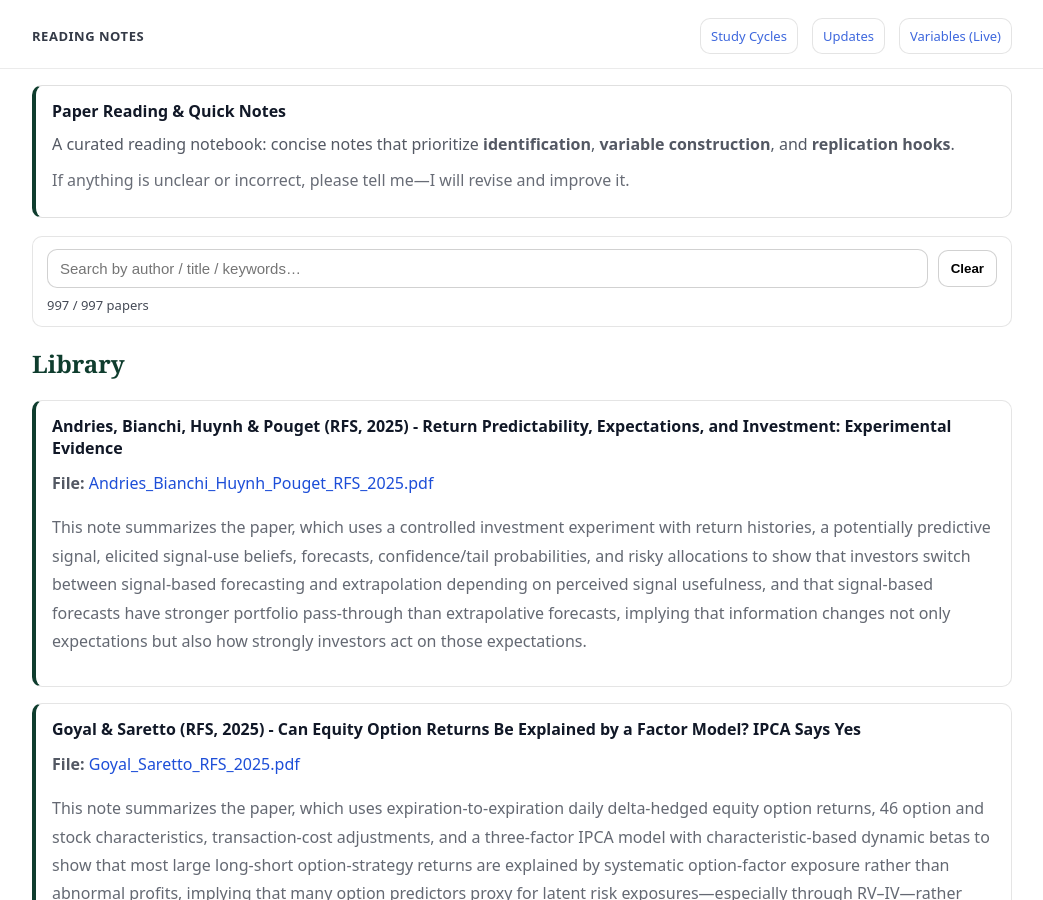
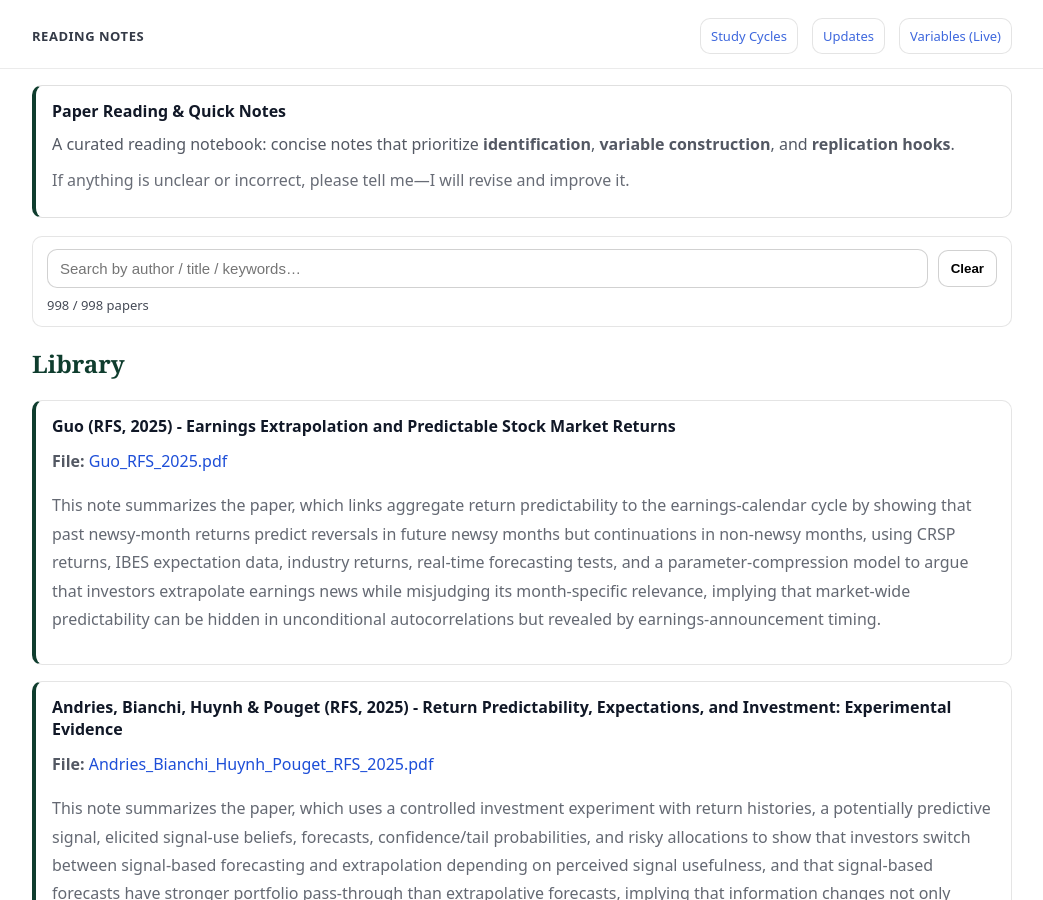
Before and after one commit to yaxinzn/study-archive, a Jekyll site: the page built from reading/index.md, in a window 1280 px wide and 900 px high. Shown: the whole window, without its empty margins (118-1161 px from the left). Built offline with Jekyll 4.4.1, drawn with Linux system fonts in a browser that asks for light colours.

Commit message:
Reading: add/update Guo_RFS_2025.pdf

```diff
--- a/_data/reading.yml
+++ b/_data/reading.yml
@@ -1,3 +1,7 @@
+- title: "Guo (RFS, 2025) - Earnings Extrapolation and Predictable Stock Market Returns"
+  file: "Guo_RFS_2025.pdf"
+  desc: "This note summarizes the paper, which links aggregate return predictability to the earnings-calendar cycle by showing that past newsy-month returns predict reversals in future newsy months but continuations in non-newsy months, using CRSP returns, IBES expectation data, industry returns, real-time forecasting tests, and a parameter-compression model to argue that investors extrapolate earnings news while misjudging its month-specific relevance, implying that market-wide predictability can be hidden in unconditional autocorrelations but revealed by earnings-announcement timing."
+
 - title: "Andries, Bianchi, Huynh & Pouget (RFS, 2025) - Return Predictability, Expectations, and Investment: Experimental Evidence"
   file: "Andries_Bianchi_Huynh_Pouget_RFS_2025.pdf"
   desc: "This note summarizes the paper, which uses a controlled investment experiment with return histories, a potentially predictive signal, elicited signal-use beliefs, forecasts, confidence/tail probabilities, and risky allocations to show that investors switch between signal-based forecasting and extrapolation depending on perceived signal usefulness, and that signal-based forecasts have stronger portfolio pass-through than extrapolative forecasts, implying that information changes not only expectations but also how strongly investors act on those expectations."
```
Also changed, not shown: 1 other file.
